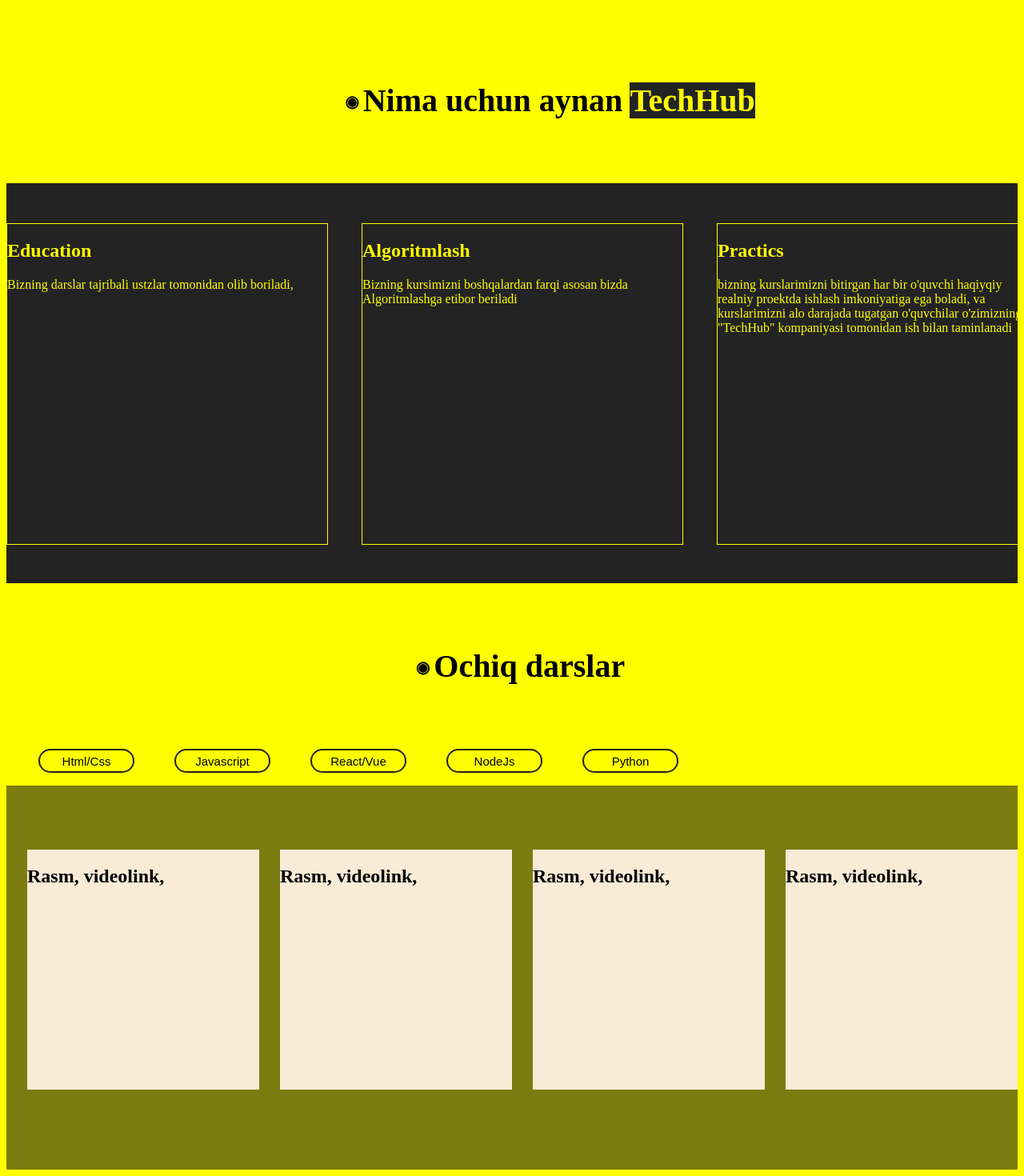
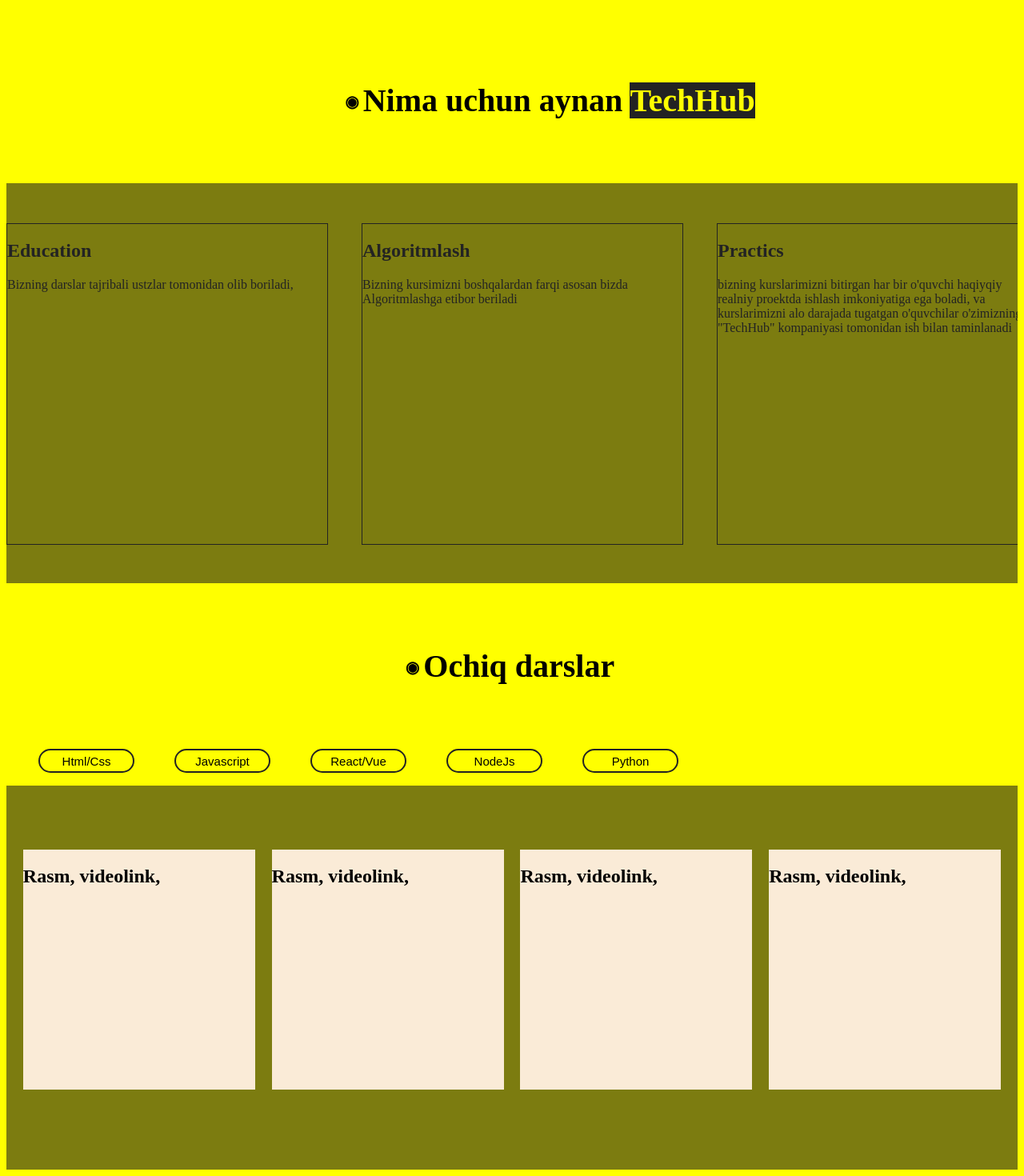
Before and after one commit to ShahbozAbdufattoyevdev/techHub_pro, a Vue app in the folder techhub-front/: page / in a window 1280 px wide. Shown: the part 686-2156 px from the top of the page at 80% size. Built offline with nearby package versions, Linux system fonts and the light colour scheme.

Commit message:
Can you help me

```diff
--- a/techhub-front/src/components/MainApp.vue
+++ b/techhub-front/src/components/MainApp.vue
@@ -23,7 +23,6 @@
 <!-- first section end  -->
 
 <!-- second section start  -->
-<div class="container">
 
 <h2 class="heads">Ochiq darslar</h2>
 <ul class="btn_list">
@@ -34,6 +33,7 @@
     <button>Python</button>
 </ul>
 <section class="main_second">
+<div class="container">
 <div>
 <h2>Rasm, videolink,</h2>
 </div>
@@ -46,8 +46,8 @@
 <div>
 <h2>Rasm, videolink,</h2>
 </div>
+</div>
 </section>
-</div>
     </main>
 
 </template>
@@ -67,11 +67,12 @@
 .container{
     width: 1290px;
     margin: auto;
+
 }
  .main_first{
-    background-color: #232323;
+   background-color:rgb(124, 124, 16) ;
     height: 500px;
-    color: yellow;
+    color: #232323;
  padding-left: -15px;
  }
 .main_first .container{
@@ -84,10 +85,10 @@
     width: 400px;
     height: 400px;
   transition: all 0.5s;
-    border: 1px solid yellow;
+    border: 1px solid #232323;
 }
 .main_first .container div:hover{
-      box-shadow: 0 0 15px yellow;
+      box-shadow: 0 0 15px #232323;
       transform: translate(7px, -7px);
 }
 .getstyle{
@@ -116,7 +117,7 @@
 
 /* main second  */
 
-.main_second{
+.main_second .container{
     width: 100%;
     height: 400px;
     background-color:rgb(124, 124, 16) ;
@@ -126,8 +127,10 @@
 }
 .btn_list{
     display: flex;
-    width: 100%;
+    width: 1290px;
     gap: 50px;
+    margin-right: auto;
+    margin-left: auto;
 }
 .btn_list button{
     width: 120px;
@@ -142,7 +145,7 @@
       box-shadow:inset 0 0 15px rgb(96, 230, 163);
     border: 2px solid  rgb(96, 230, 163);
 }
-.main_second div{
+.main_second .container div{
     width: 290px;
     height: 300px;
     background-color: antiquewhite;
```
